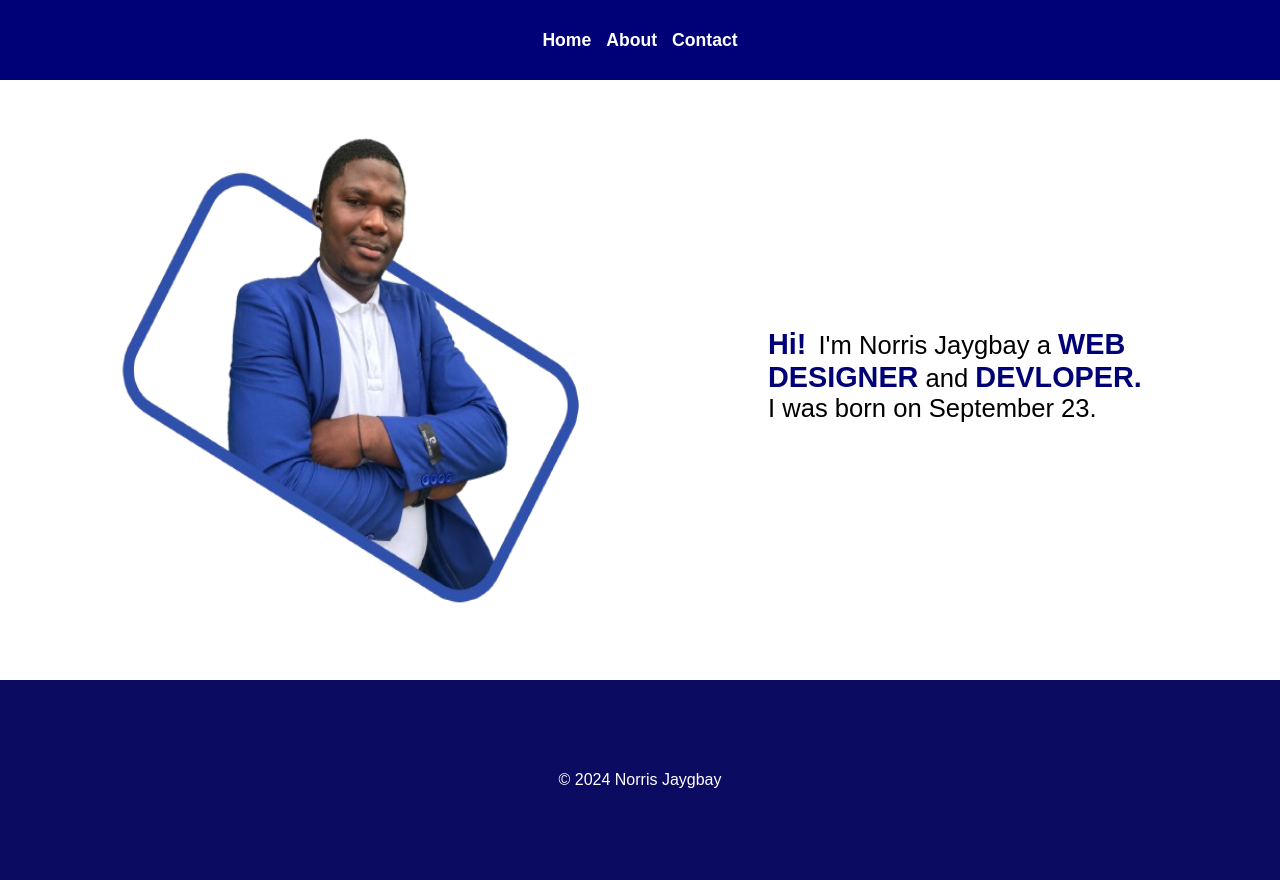
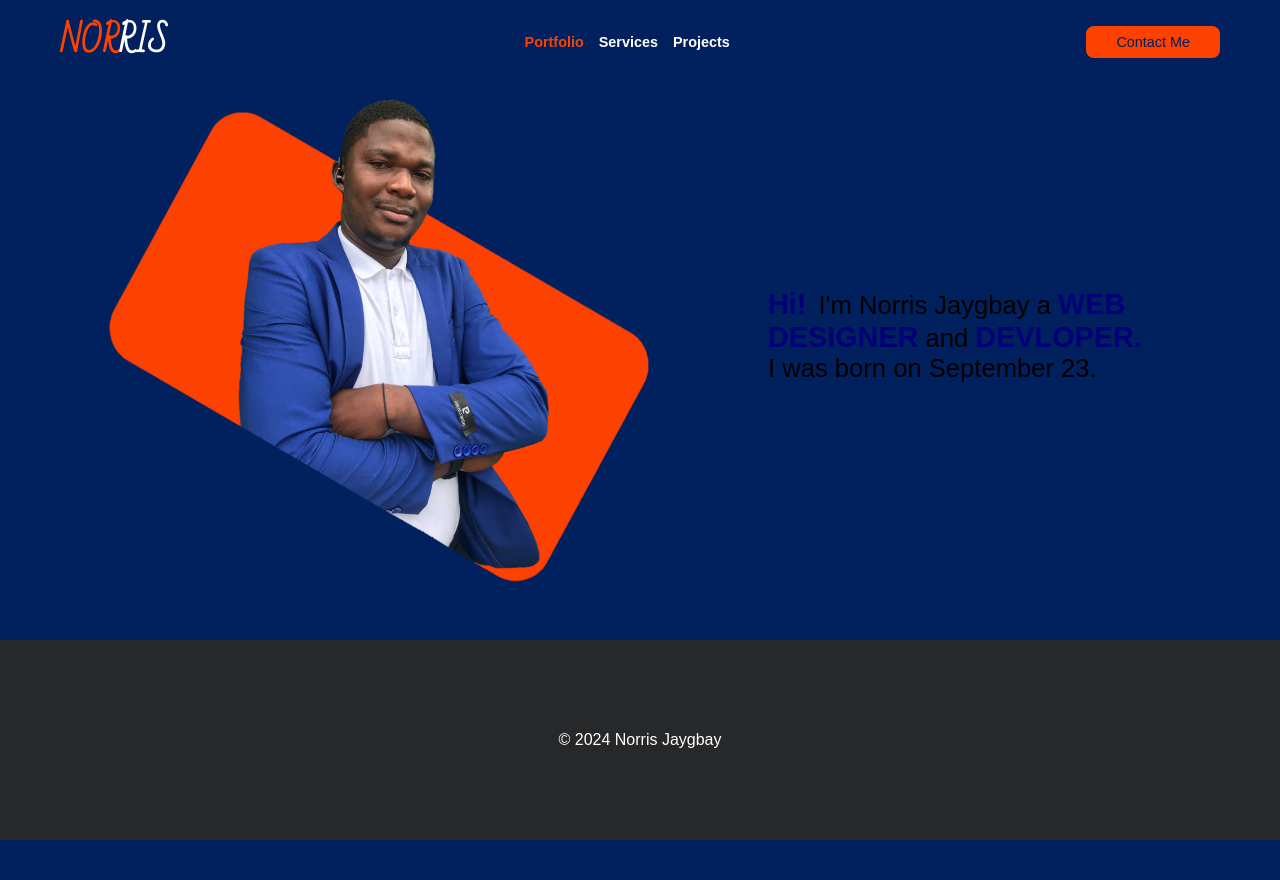
Before and after one commit to NorrisJaygbay/my-portfolio-practice, a website: page public/index.html in a window 1280 px wide. After the commit the page ends 840 px from the top, so only its background shows below. Drawn offline with Linux system fonts and the light colour scheme; some icons are missing; a web font is replaced by a local one.

Commit message:
my portfolio

```diff
--- a/public/about.css
+++ b/public/about.css
@@ -4,26 +4,10 @@
     box-sizing: border-box;
     font-family: sans-serif;
 }
-.one{
-    width: 100%;
-    height: 80px;
-    background: rgb(1, 1, 119);
-    display: flex;
-    justify-content: center;
-    align-items: center;
+
+h1{
+    margin-top: 100px;
+    text-align: center;
+    color: #fff;
+
 }
-.one ol{
-    display: flex;
-    gap: 15px;
-    list-style-type: none;
-    font-size: 1.1rem;
-    font-weight: 700;
-}
-.one ol li a{
-    color: #ffffff;
-    text-decoration: none;
-}
-h1{
-    margin-top: 20px;
-    text-align: center;
-}
--- a/public/contact.css
+++ b/public/contact.css
@@ -4,26 +4,8 @@
     box-sizing: border-box;
     font-family: sans-serif;
 }
-.one{
-    width: 100%;
-    height: 80px;
-    background: rgb(1, 1, 119);
-    display: flex;
-    justify-content: center;
-    align-items: center;
+h1{
+margin-top: 100px;
+text-align: center;
+color: #fff;
 }
-.one ol{
-    display: flex;
-    gap: 15px;
-    list-style-type: none;
-    font-size: 1.1rem;
-    font-weight: 700;
-}
-.one ol li a{
-    color: #ffffff;
-    text-decoration: none;
-}
-h1{
-margin-top: 20px;
-text-align: center;
-}
--- a/public/index.html
+++ b/public/index.html
@@ -8,16 +8,18 @@
 </head>
 <body>
     <div>
-        <div class="one">
+        <nav class="nav-Header">
+            <p class="logo"><span class="spanLogo">NOR</span>RIS</p>
             <ol>
-                <li><a href="/index">Home</a></li>
-                <li><a href="/about">About</a></li>
-                <li><a href="/contact">Contact</a></li>
+                <li><a href="/index" style="color: #FC4100;">Portfolio</a></li>
+                <li><a href="/services">Services</a></li>
+                <li><a href="/projects">Projects</a></li>
             </ol>
-        </div>
-        <div class="two">
+            <a href="tel:+231775859462" class="contactMe">Contact Me</a>
+        </nav>
+        <div class="main-Section">
             <div class="two1">
-                <img src="./images/img4.png" alt="">
+                <img src="./images/img6.png" alt="">
             </div>
             <div class="two2">
                 <p class="twop1"><span class="span1">Hi!</span> I'm Norris Jaygbay a <span class="span2">WEB DESIGNER</span> and <span 		class="span2">DEVLOPER.</span></p>
@@ -30,9 +32,9 @@
                 </div>
             </div>
         </div>
-        <div class="four">
+        <footer class="footer">
             <p>&copy 2024 Norris Jaygbay</p>
-        </div>
+        </footer>
     </div>
 
 
--- a/public/style.css
+++ b/public/style.css
@@ -1,31 +1,94 @@
+/* @import url('https://fonts.googleapis.com/css2?family=Rubik+Bubbles&display=swap'); */
+
+/* .rubik-bubbles-regular {
+    font-family: "Rubik Bubbles", system-ui;
+    font-weight: 400;
+    font-style: normal;
+}
+*/
+/* .logo {
+    font-family: "Rubik Bubbles", system-ui;
+    font-weight: 700;
+    font-style: normal;
+    font-size: 2rem;
+    color: #ffffff;
+  } */
+
+@import url('https://fonts.googleapis.com/css2?family=Bad+Script&family=Rubik+Bubbles&display=swap');
+
+/* .bad-script-regular {
+    font-family: "Bad Script", cursive;
+    font-weight: 400;
+    font-style: normal;
+  } */
+  .logo{
+    font-family: "Bad Script", cursive;
+    font-weight: bold;
+    font-style: normal;
+    font-size: 2rem;
+    color: #ffffff;
+  }
+  .spanLogo{
+    color: #FC4100;
+    font-family: "Bad Script", cursive;
+    font-weight: bold;
+    font-style: normal;
+    font-size: 2rem;
+  }
+  /* .rubik-bubbles-regular {
+    font-family: "Rubik Bubbles", system-ui;
+    font-weight: 400;
+    font-style: normal;
+  } */
+
+
 *{
     margin: 0;
     padding: 0;
     box-sizing: border-box;
     font-family: sans-serif;
 }
-.one{
+body{
+    background-color: #00215E;
+}
+.nav-Header{
     width: 100%;
-    height: 80px;
-    background: rgb(1, 1, 119);
+    position: fixed;
+    top: 0;
+    left: 0;
+    /* border-bottom: 1px solid #FC4100; */
+    background-color: #00215E;
+    /* height: 80px; */
+    /* background: #FC4100; */
     display: flex;
-    justify-content: center;
+    /* border: 1px solid white; */
+    justify-content: space-between;
+    padding: 10px 60px;
     align-items: center;
 }
-.one ol{
+.nav-Header ol{
     display: flex;
     gap: 15px;
     list-style-type: none;
-    font-size: 1.1rem;
+    font-size: .9rem;
     font-weight: 700;
 }
-.one ol li a{
+.nav-Header ol li a{
     color: #ffffff;
     text-decoration: none;
 }
-.two{
+.contactMe{
+    text-decoration: none;
+    background: #FC4100;
+    color: #00215E;
+    padding: 8px 30px;
+    font-size: .9rem;
+    border-radius: 8px;
+}
+.main-Section{
     width: 100%;
     height: 600px;
+    margin-top: 40px;
     overflow: hidden;
     display: flex;
     align-items: center;
@@ -78,17 +141,17 @@
 .three ol a{
     color: rgb(1, 1, 119);
 }
-.four{
+.footer{
     width: 100%;
     height: 200px;
     color: #ffffff;
     display: flex;
     justify-content: center;
     align-items: center;
-    background: rgb(11, 11, 97);
+    background: #272829;
 }
 @media all and (max-width:900px){
-    .two{
+    .main-Section{
         flex-direction: column;
         height: auto;
         margin-bottom: 10px;
@@ -115,7 +178,7 @@
         width: 400px;
         height: 400px;
     }
-    .four{
+    .footer{
         height: 100px
     }
 }
@@ -127,7 +190,7 @@
         width: 300px;
         height: 300px;
     }
-    .four{
+    .footer{
         height: 100px
     }
 }
@@ -140,7 +203,7 @@
         width: 200px;
         height: 200px;
     }
-    .four{
+    .footer{
         height: 200px
     }
 }
@@ -156,7 +219,7 @@
         width: 200px;
         height: 200px;
     }
-    .four{
+    .footer{
         height: 200px
     }
 }
--- a/server.js
+++ b/server.js
@@ -15,11 +15,11 @@ my_server.get('/index', (req, res) => {
 });
 
 my_server.get('/about', (req, res) => {
-    res.sendFile(path.join(__dirname, 'public', 'about.html'));
+    res.sendFile(path.join(__dirname, 'public', 'services.html'));
 });
 
 my_server.get('/contact', (req, res) => {
-    res.sendFile(path.join(__dirname, 'public', 'contact.html'));
+    res.sendFile(path.join(__dirname, 'public', 'projects.html'));
 });
 
 // Start the server
```
Also changed, not shown: public/about.html (deleted, +0 -22 lines), public/contact.html (deleted, +0 -23 lines), public/projects.html (added, +25 -0 lines), public/services.html (added, +25 -0 lines), public/images/img6.png (added).
